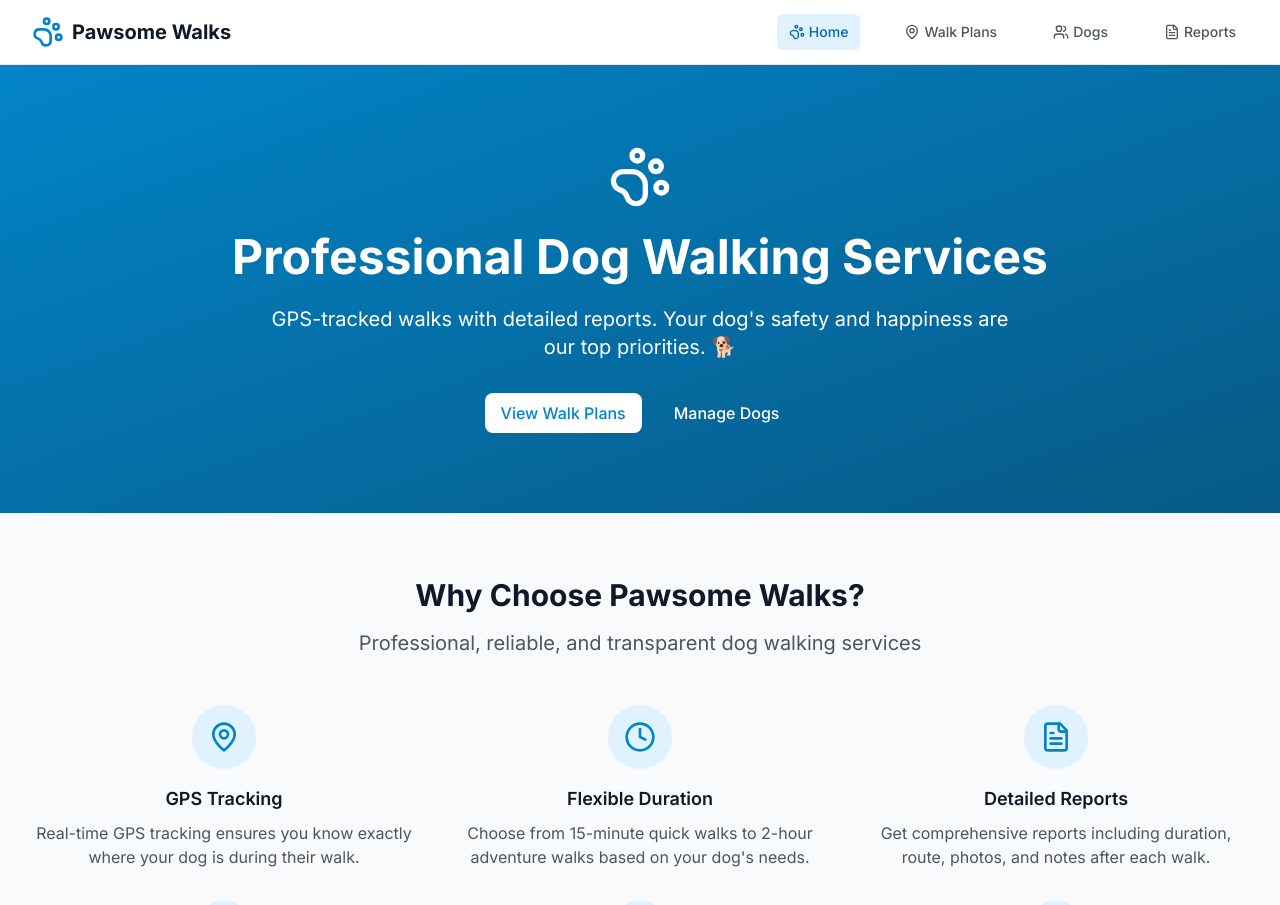
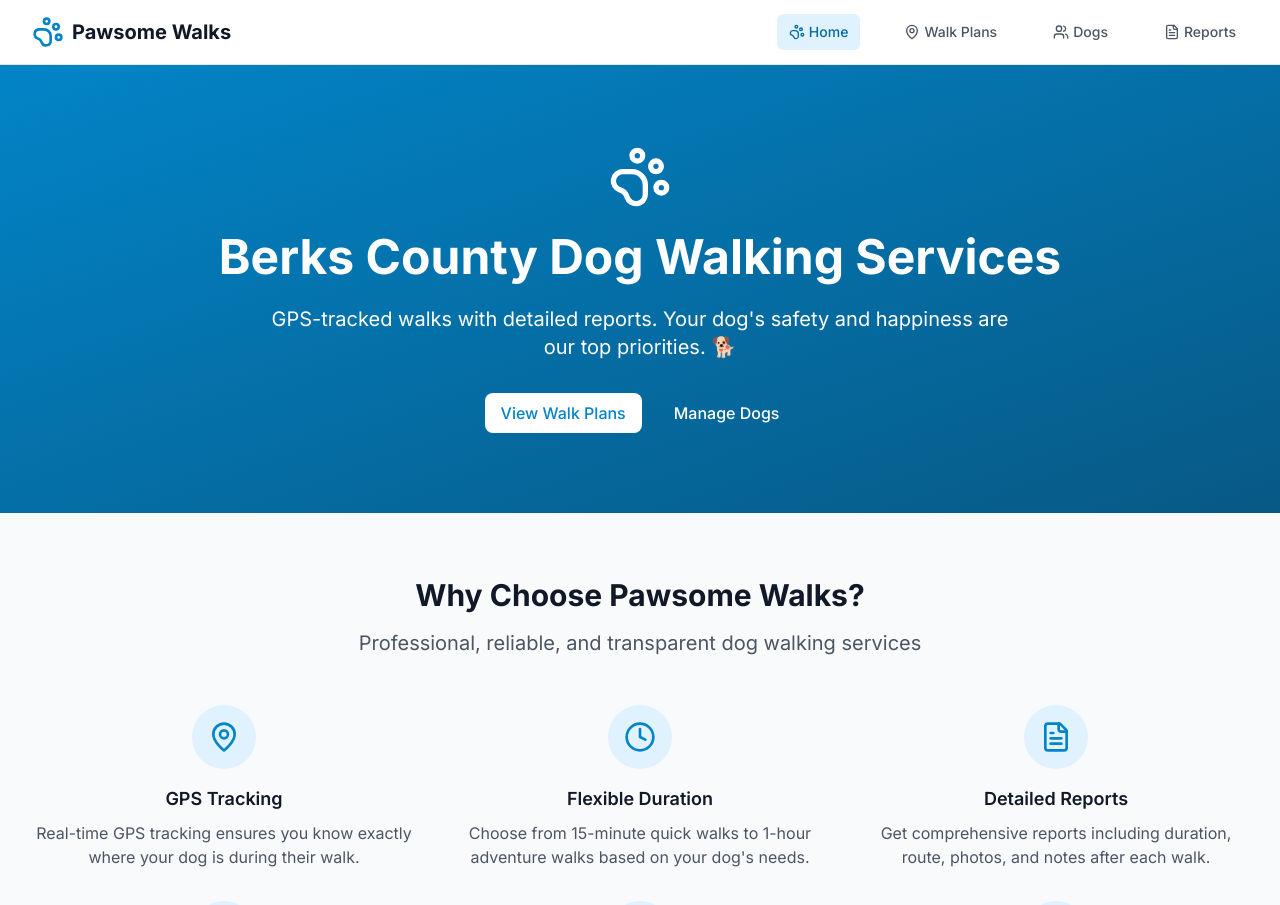
Before and after one commit to austinmckale/dog-walker-cms, a Next.js app: page / in a window 1280 px wide. Shown: the top 905 px of the page. Built offline with nearby package versions, Linux system fonts and the light colour scheme.

Commit message:
Update to Berks County Dog Walking Services

```diff
--- a/app/page.tsx
+++ b/app/page.tsx
@@ -15,7 +15,7 @@ export default function HomePage() {
               <PawPrint className="h-16 w-16" />
             </div>
             <h1 className="text-5xl font-bold mb-6">
-              Professional Dog Walking Services
+              Berks County Dog Walking Services
             </h1>
             <p className="text-xl mb-8 max-w-3xl mx-auto">
               GPS-tracked walks with detailed reports. Your dog's safety and happiness
@@ -62,7 +62,7 @@ export default function HomePage() {
               </div>
               <h3 className="text-lg font-semibold text-gray-900 mb-2">Flexible Duration</h3>
               <p className="text-gray-600">
-                Choose from 15-minute quick walks to 2-hour adventure walks based on your dog's needs.
+                Choose from 15-minute quick walks to 1-hour adventure walks based on your dog's needs.
               </p>
             </div>
 
```
